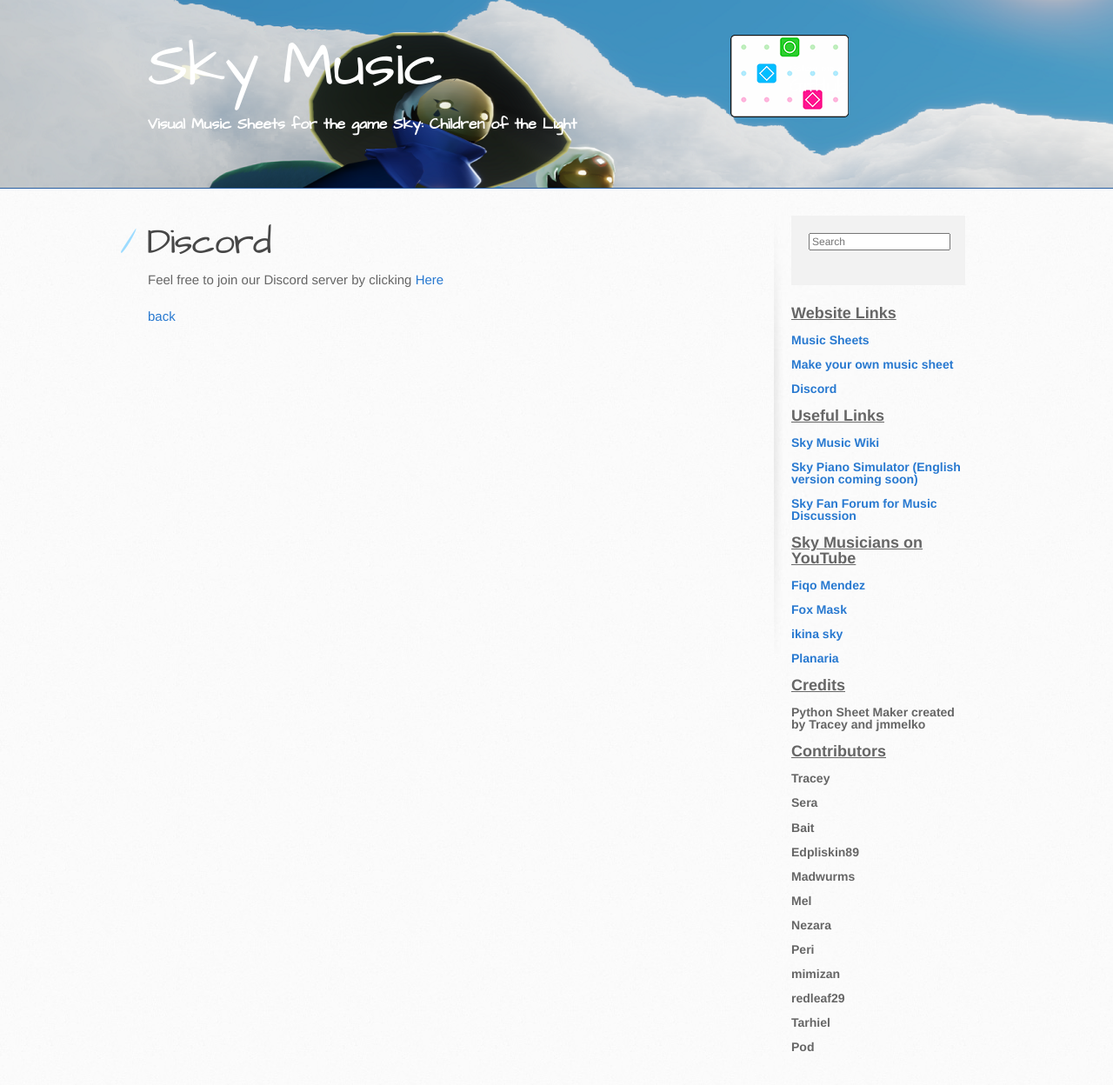
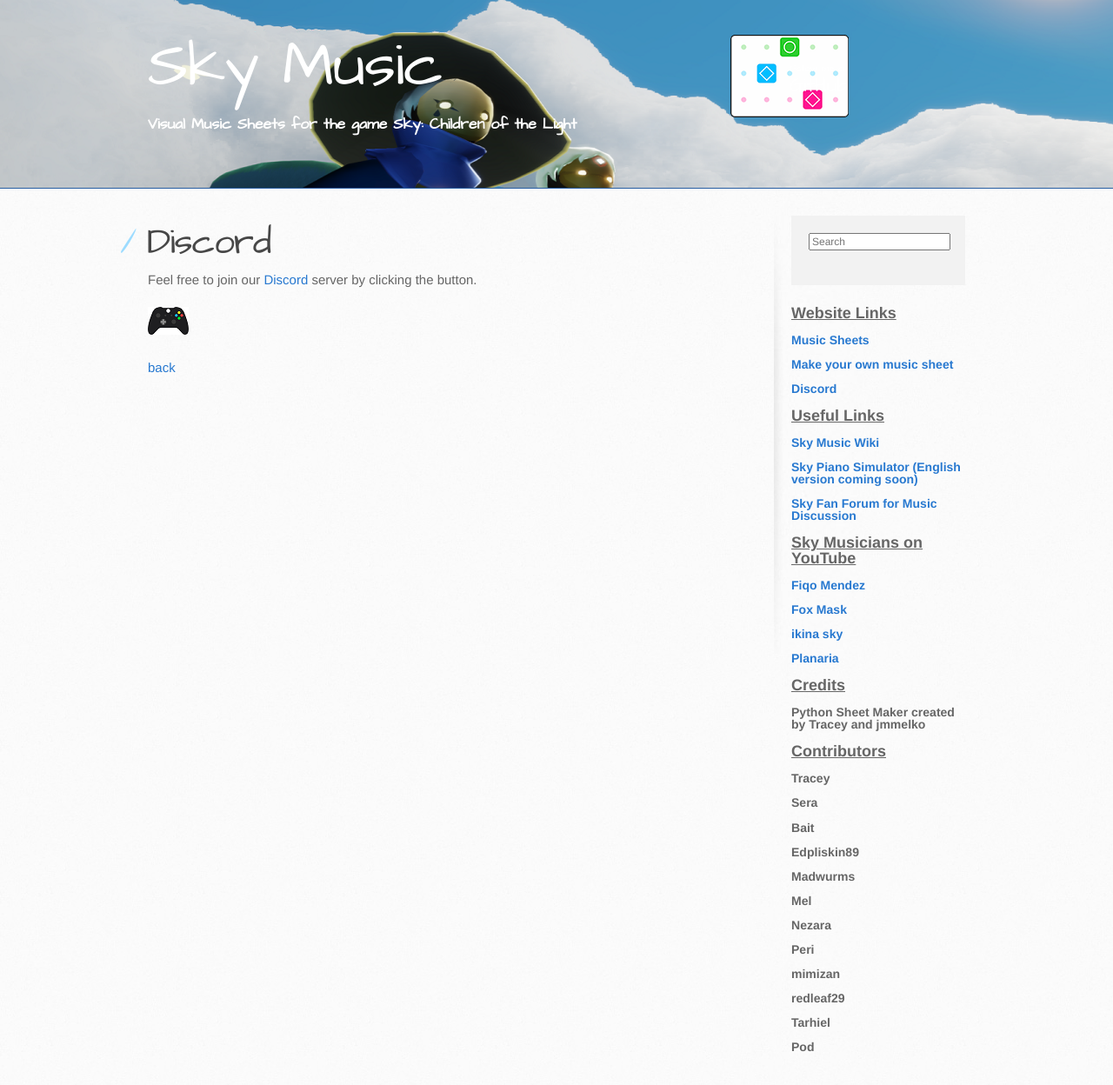
Before and after one commit to sky-music/sky-music.github.io, a Jekyll site: the page built from discord.md, in a window 1280 px wide. Shown: the whole page at 87% size. Built offline with Jekyll 4.4.1, drawn with Linux system fonts in a browser that asks for light colours.

Commit message:
Update discord.md

```diff
--- a/discord.md
+++ b/discord.md
@@ -4,6 +4,8 @@ layout: default
 
 <h1>Discord</h1>
 
-Feel free to join our Discord server by clicking <a href="https://discord.gg/XHvs37T" target="_blank">Here</a>
+Feel free to join our <a href="https://discord.gg/XHvs37T" target="_blank">Discord</a> server by clicking the button.
+
+<a href="https://discord.gg/XHvs37T" target="_blank"><img src="./assets/images/VideoGames.png"></a>
 
 [back](./)
```
